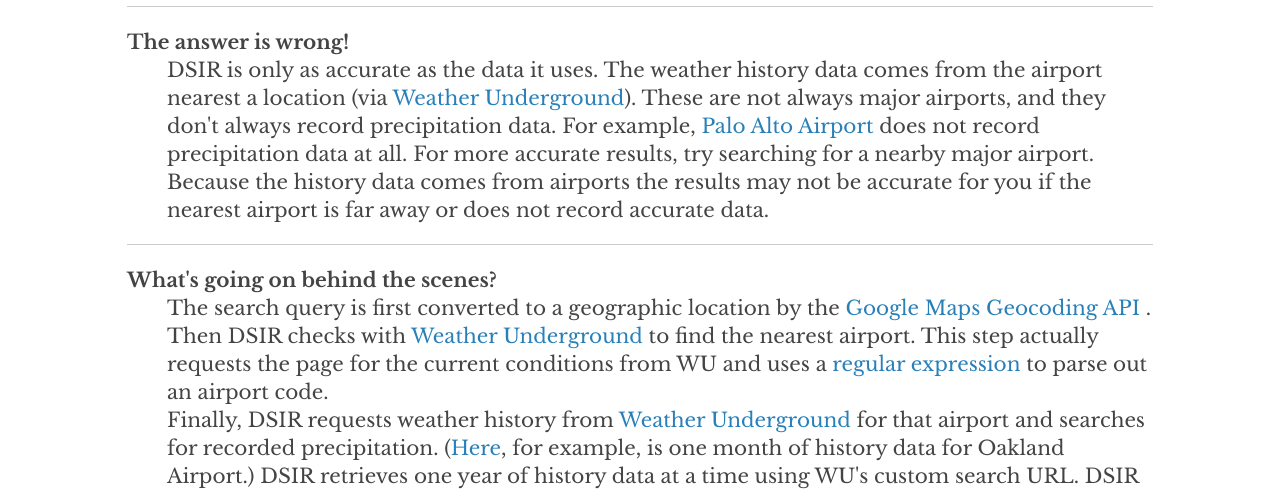
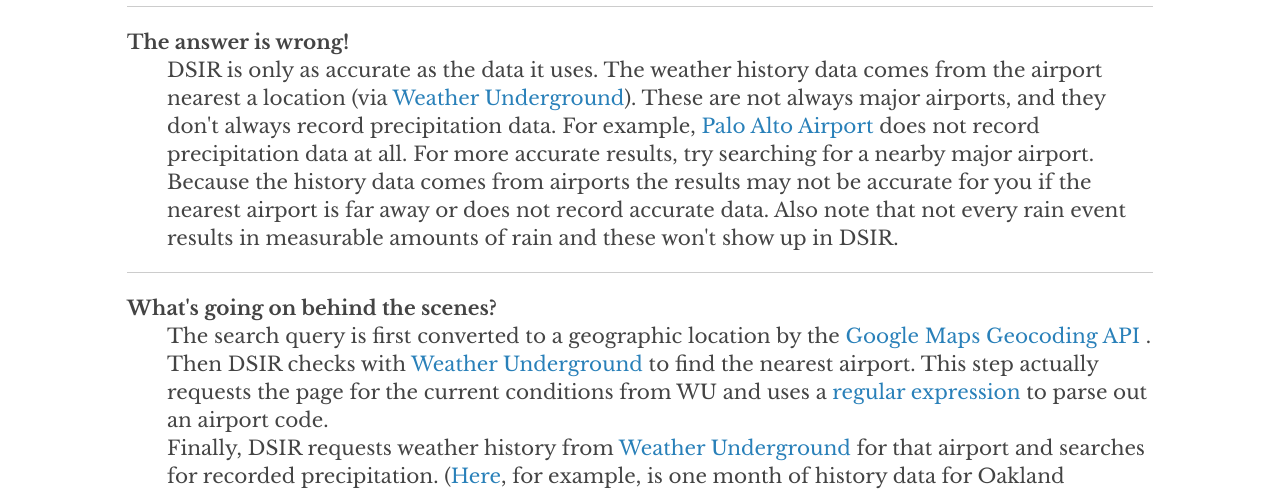
Before and after one commit to jiffyclub/days-since-it-rained, a Flask app: page /faq in a window 1280 px wide. Shown: the part 189-681 px from the top of the page. Run offline with Flask 2, Linux system fonts and the light colour scheme.

Commit message:
Add another note to the FAQ

```diff
--- a/templates/faq.html
+++ b/templates/faq.html
@@ -23,6 +23,8 @@
             Because the history data comes from airports the results may not
             be accurate for you if the nearest airport is far away or does
             not record accurate data.
+            Also note that not every rain event results in measurable amounts
+            of rain and these won't show up in DSIR.
         </dd>
         <hr>
         <dt class="faq-question">What's going on behind the scenes?</dt>
```
